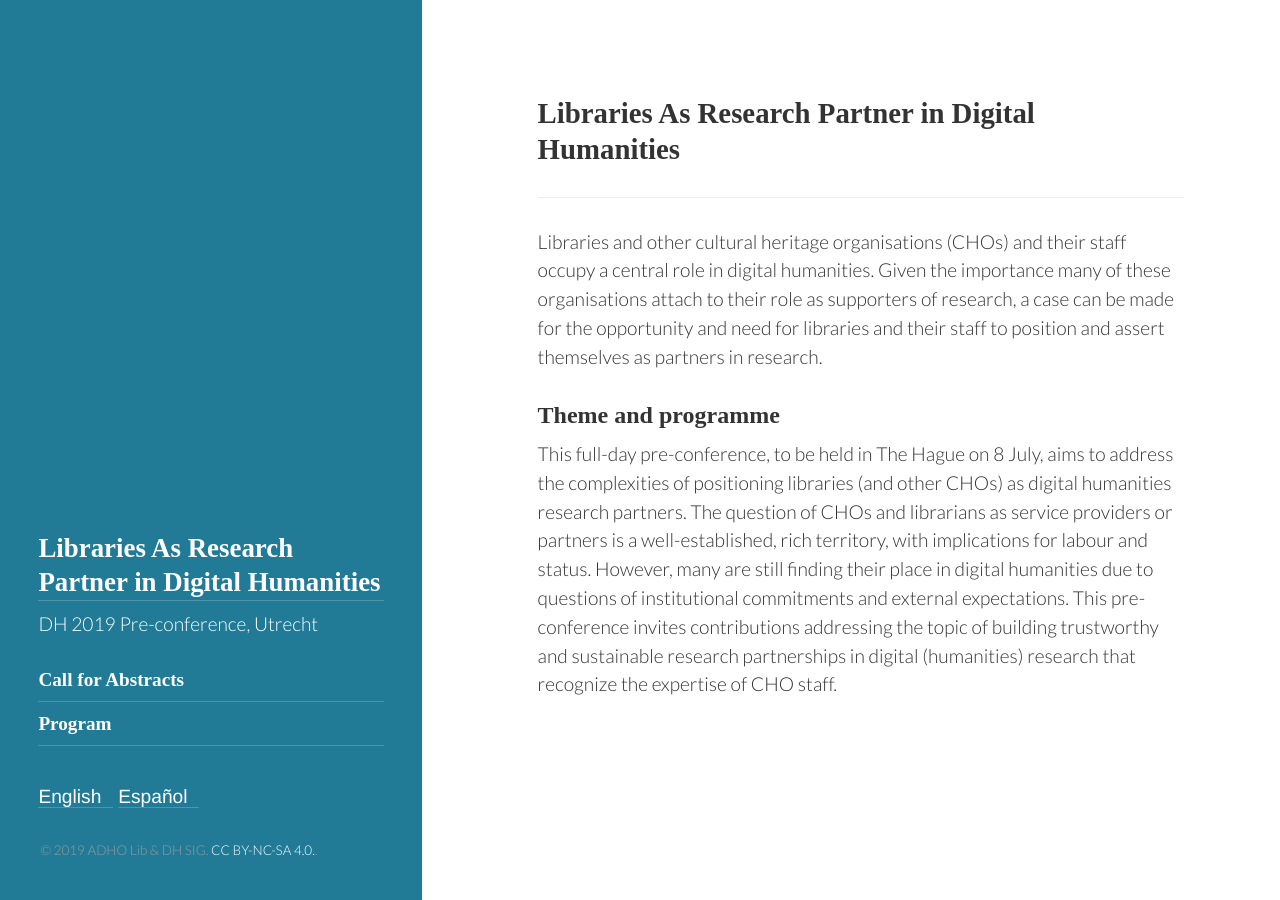
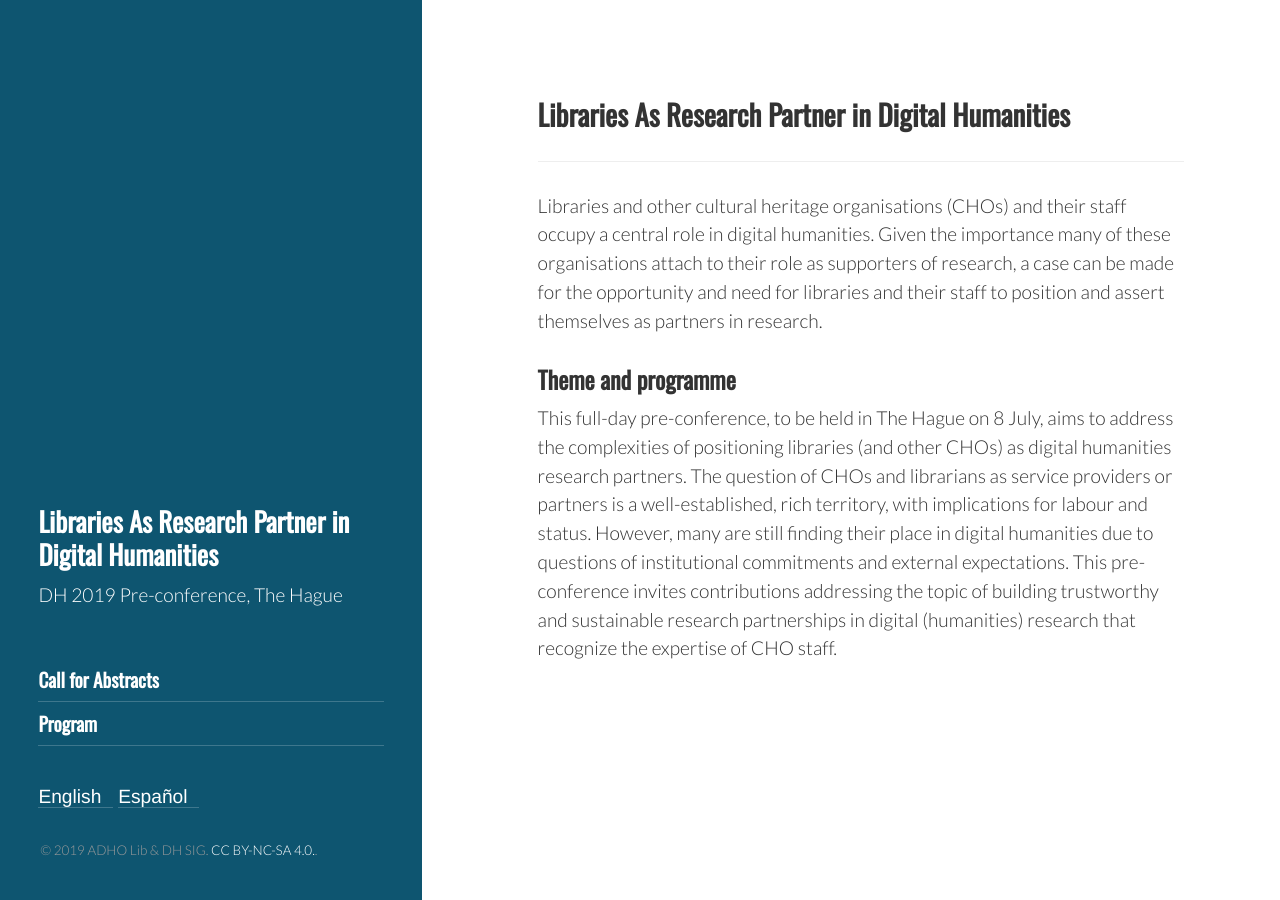
Before and after one commit to ADHOLibDH/dh2019-preconference, a Jekyll site: the page built from index.html, in a window 1280 px wide. Built offline with Jekyll 4.4.1, drawn with Linux system fonts in a browser that asks for light colours; some web fonts are replaced; the list of posts is cut into pages by our own code.

Commit message:
update display font

```diff
--- a/_config.yml
+++ b/_config.yml
@@ -28,8 +28,8 @@ defaultlang:      eng
 
 t:
   English:
-    title:        'Libraries As Research Partner In Digital Humanities'
-    description:  'DH 2019 Pre-conference, Utrecht'
+    title:        'Libraries As Research Partner in Digital Humanities'
+    description:  'DH 2019 Pre-conference, The Hague'
   Español:
     title:
     description:
--- a/_includes/head.html
+++ b/_includes/head.html
@@ -18,7 +18,7 @@
   <link rel="stylesheet" href="{{ site.baseurl }}public/css/poole.css">
   <link rel="stylesheet" href="{{ site.baseurl }}public/css/syntax.css">
   <link rel="stylesheet" href="{{ site.baseurl }}public/css/hyde.css">
-  <link href="https://fonts.googleapis.com/css?family=Metrophobic|Inconsolata|Lato:300&subset=latin,latin-ext" rel="stylesheet">
+  <link href="https://fonts.googleapis.com/css?family=Metrophobic|Oswald|Lato:300&subset=latin,latin-ext" rel="stylesheet">
 
   <!-- Icons -->
   <link rel="apple-touch-icon-precomposed" sizes="144x144" href="{{ site.baseurl }}public/apple-touch-icon-144-precomposed.png">
--- a/_includes/sidebar.html
+++ b/_includes/sidebar.html
@@ -8,6 +8,7 @@
       </h1>
       <p class="lead">{{ site.t[page.lang].description }}</p>
     </div>
+    <br/ >
 
     <nav class="sidebar-nav">
       {% comment %}
--- a/public/css/hyde.css
+++ b/public/css/hyde.css
@@ -70,7 +70,7 @@ html {
   text-align: center;
   padding: 2rem 1rem;
   color: #fff;
-  background-color: #217b97;
+  background-color: #0e5570;
   /* background-image: linear-gradient(
       rgba(10, 50, 80, 0.1),
       rgba(10, 50, 80, 0.1)
@@ -101,10 +101,10 @@ html {
 .sidebar-about h1 {
   color: #fff;
   margin-top: 0;
-  font-family: Metrophobic;
+  font-family: Oswald;
   font-size: 1.4rem;
   font-weight: bold;
-  border-bottom: 1px solid rgba(255, 255, 255, 0.2);
+  /* border-bottom: 1px solid rgba(255, 255, 255, 0.2); */
 }
 
 /* Sidebar nav */
@@ -114,7 +114,7 @@ html {
 .sidebar-nav-item {
   display: block;
   line-height: 1.75;
-  font-family: Metrophobic;
+  font-family: Oswald;
   font-weight: bold;
   border-bottom: 1px solid rgba(255, 255, 255, 0.2);
   padding: .25rem 0;
@@ -209,6 +209,12 @@ a.sidebar-nav-lang:focus {
   font-size: smaller;
   position: absolute;
 }
+
+/* .column {
+  float: left;
+  width: 50%;
+  padding: 3px;
+} */
 
 @media (min-width: 48em) {
   .content-footer {
--- a/public/css/poole.css
+++ b/public/css/poole.css
@@ -83,7 +83,7 @@ a:focus {
 /* Headings */
 h1, h2, h3, h4, h5, h6 {
   margin-bottom: .5rem;
-  font-family: "Metrophobic";
+  font-family: "Oswald";
   font-weight: bold;
   line-height: 1.25;
   color: #333;
```
Also changed, not shown: assets/img/adho.png (added), assets/img/kb.png (added), 12 other files.
